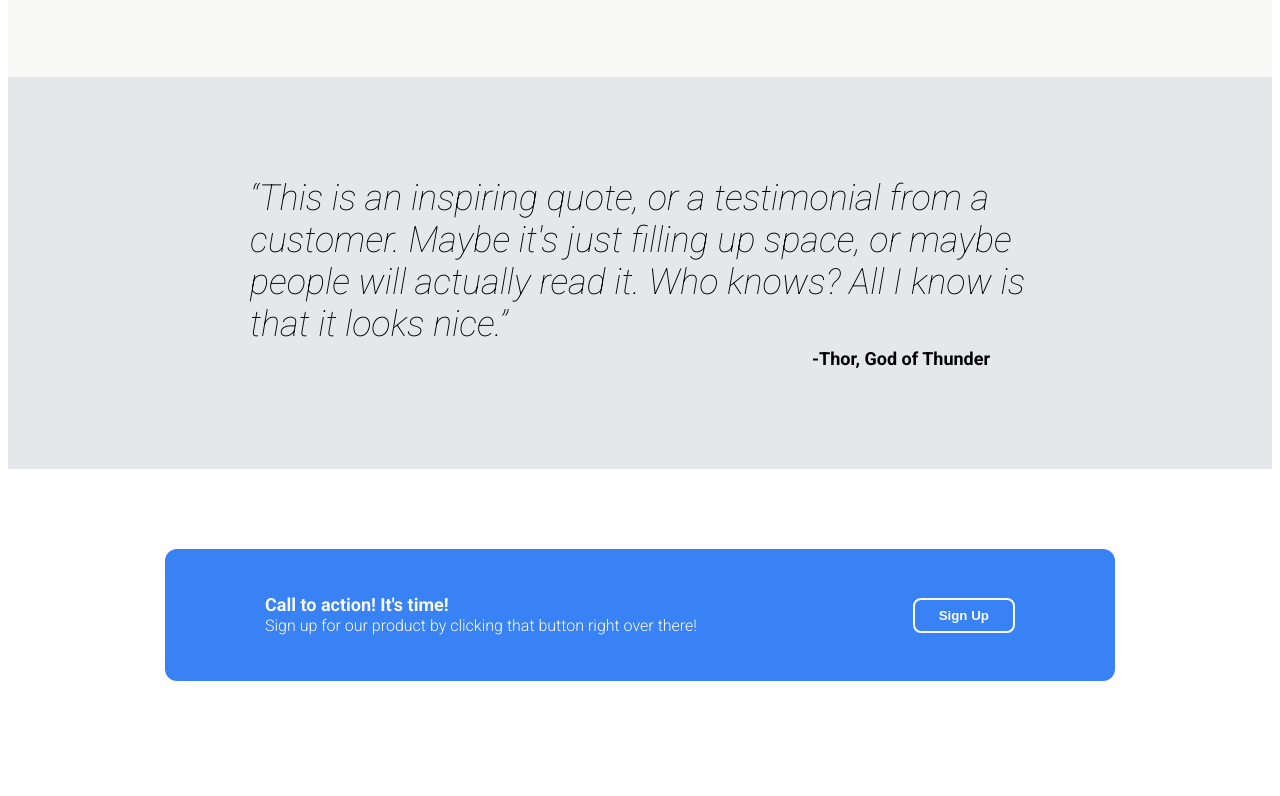
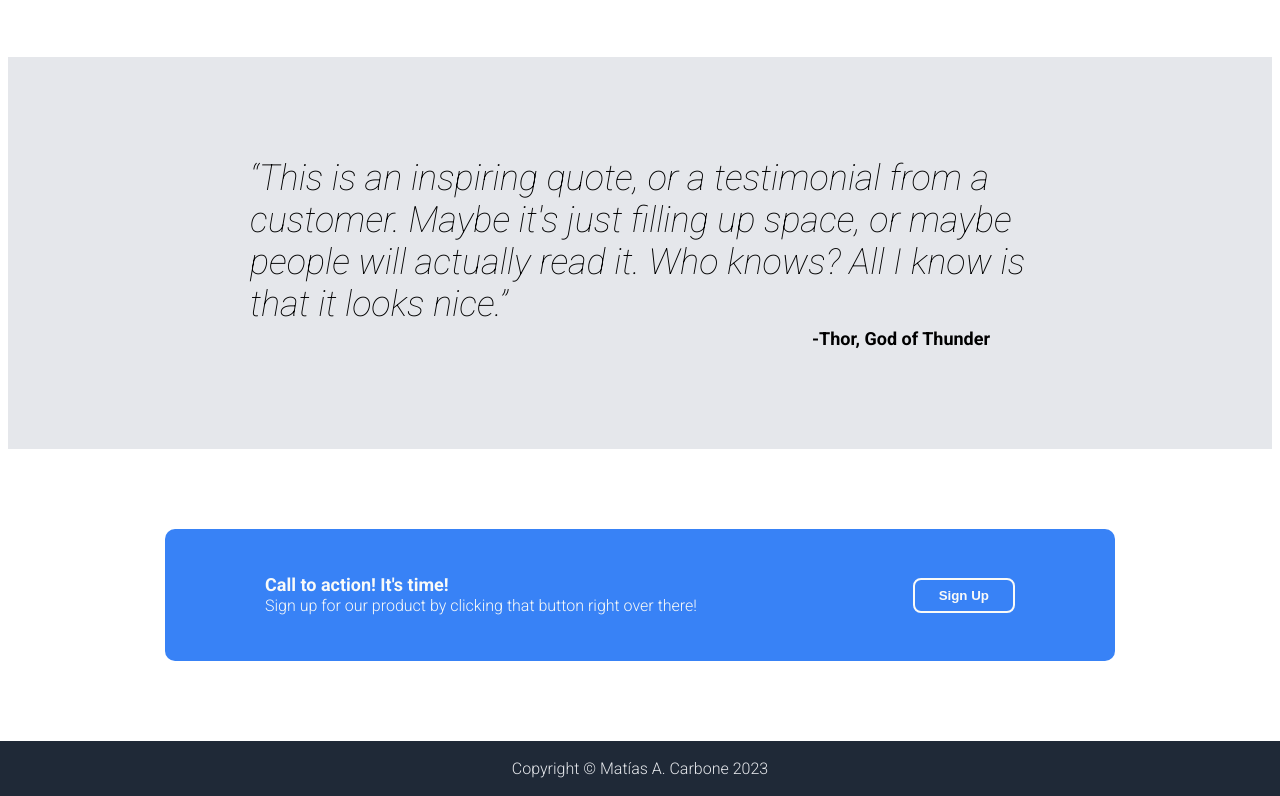
Before and after one commit to MatiasCarbone/landing-page-demo, a plain HTML site: page index.html in a window 1280 px wide. Shown: the part 834-1630 px from the top of the page. Before the commit the page ends 1595 px from the top, so only its background shows below. Drawn offline with Linux system fonts and the light colour scheme.

Commit message:
Add footer and minor styling tweaks

```diff
--- a/index.html
+++ b/index.html
@@ -71,5 +71,9 @@
         </div>
         <button class="blue-button variation">Sign Up</button>
     </div>
+
+    <footer class="dark">
+        <p class="footer-text">Copyright © Matías A. Carbone 2023</p>
+    </footer>
 </body>
 </html>
--- a/styles.css
+++ b/styles.css
@@ -101,6 +101,7 @@ body {
 
     max-width: var(--max-width);
     margin: 80px auto;
+    margin-top: 60px;
 }
 
 .left-wrap {
@@ -173,7 +174,6 @@ body {
 }
 
 .info {
-    background-color: #f9faf8;
     margin-top: 0px;
 
     overflow: auto;
@@ -215,10 +215,23 @@ body {
 
     max-width: 750px;
     margin: 80px auto;
-    border-radius: 12px;
+    border-radius: 10px;
 }
 
 .banner-title {
     margin-bottom: -15px;
     margin-top: 15px;
 }
+
+/* Footer */
+footer {
+    padding: 2px;
+    margin: 0px -8px -8px -8px;
+}
+
+.footer-text {
+    text-align: center;
+    font-weight: 300;
+    color: #e5e7eb;
+    font-size: 16px;
+}
```
